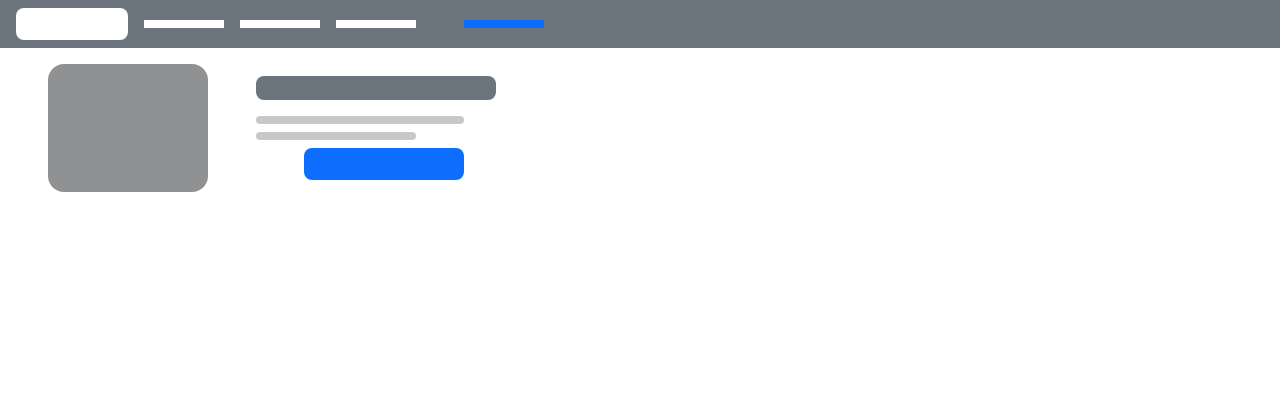
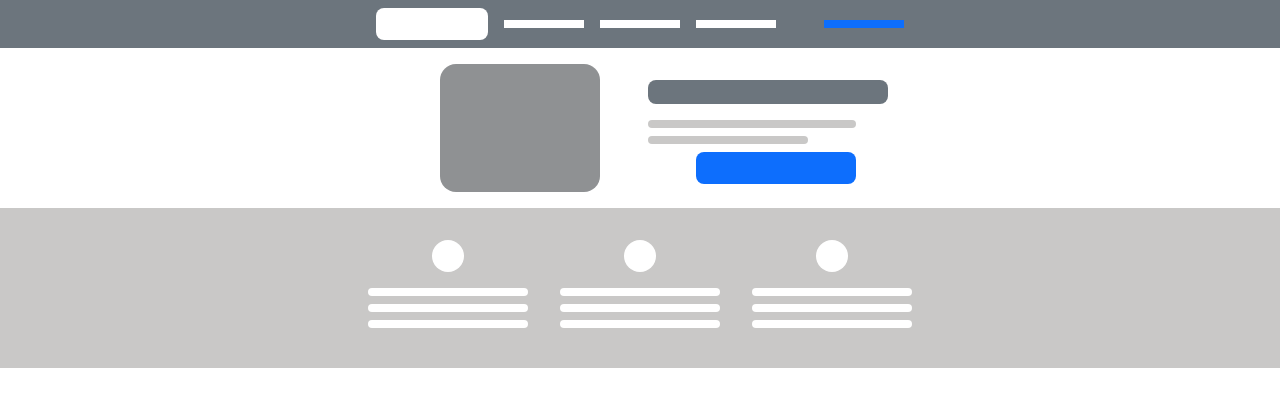
Before and after one commit to RolandSzB/MockupBootstrapTema5, a website: page index.html in a window 1280 px wide. Drawn offline with nearby package versions, Linux system fonts and the light colour scheme.

Commit message:
Second row added

```diff
--- a/index.html
+++ b/index.html
@@ -64,7 +64,7 @@
   <body>
     <!-- Home -->
     <div
-      class="d-flex flex-row bg-secondary align-items-center"
+      class="d-flex flex-row bg-secondary justify-content-center align-items-center"
       style="height: 3rem"
     >
       <div class="bg-white icon-box"></div>
@@ -74,14 +74,48 @@
       <div class="bg-primary menu-box"></div>
     </div>
     <!-- First Row -->
-    <div class="d-flex flex-row align-items-center container-size mt-3">
+    <div
+      class="d-flex flex-row justify-content-center container-size mt-3 mb-3"
+    >
       <div class="placeholder image-size ms-5"></div>
       <div class="flex-column ms-5">
-        <div class="bg-secondary title-area mb-3"></div>
+        <div class="bg-secondary title-area mb-3 mt-3"></div>
         <div class="bg-custom-gray text1-area mb-2"></div>
         <div class="bg-custom-gray text2-area mb-2"></div>
         <div class="bg-primary button-area ms-5"></div>
       </div>
     </div>
+    <!-- Second Row -->
+    <div
+      class="d-flex flex-row bg-custom-gray justify-content-center align-items-center"
+    >
+      <div class="d-flex flex-column align-items-center m-3">
+        <div
+          class="rounded-circle bg-white d-flex m-3"
+          style="width: 2rem; height: 2rem"
+        ></div>
+        <div class="bg-white text2-area mb-2"></div>
+        <div class="bg-white text2-area mb-2"></div>
+        <div class="bg-white text2-area mb-4"></div>
+      </div>
+      <div class="d-flex flex-column align-items-center m-3">
+        <div
+          class="rounded-circle bg-white d-flex m-3"
+          style="width: 2rem; height: 2rem"
+        ></div>
+        <div class="bg-white text2-area mb-2"></div>
+        <div class="bg-white text2-area mb-2"></div>
+        <div class="bg-white text2-area mb-4"></div>
+      </div>
+      <div class="d-flex flex-column align-items-center m-3">
+        <div
+          class="rounded-circle bg-white d-flex m-3"
+          style="width: 2rem; height: 2rem"
+        ></div>
+        <div class="bg-white text2-area mb-2"></div>
+        <div class="bg-white text2-area mb-2"></div>
+        <div class="bg-white text2-area mb-4"></div>
+      </div>
+    </div>
   </body>
 </html>
```
